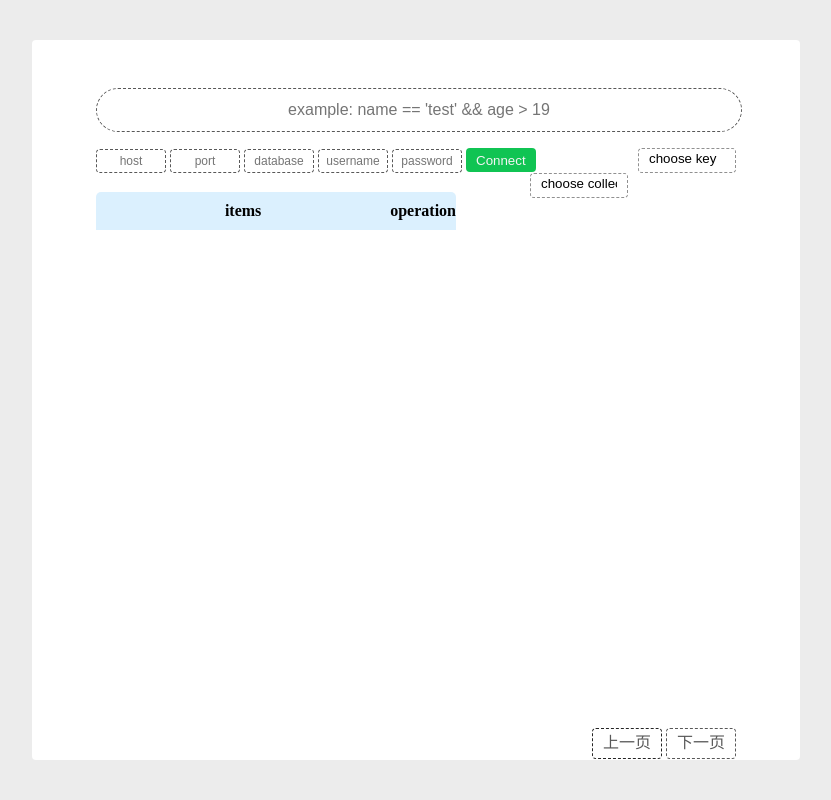
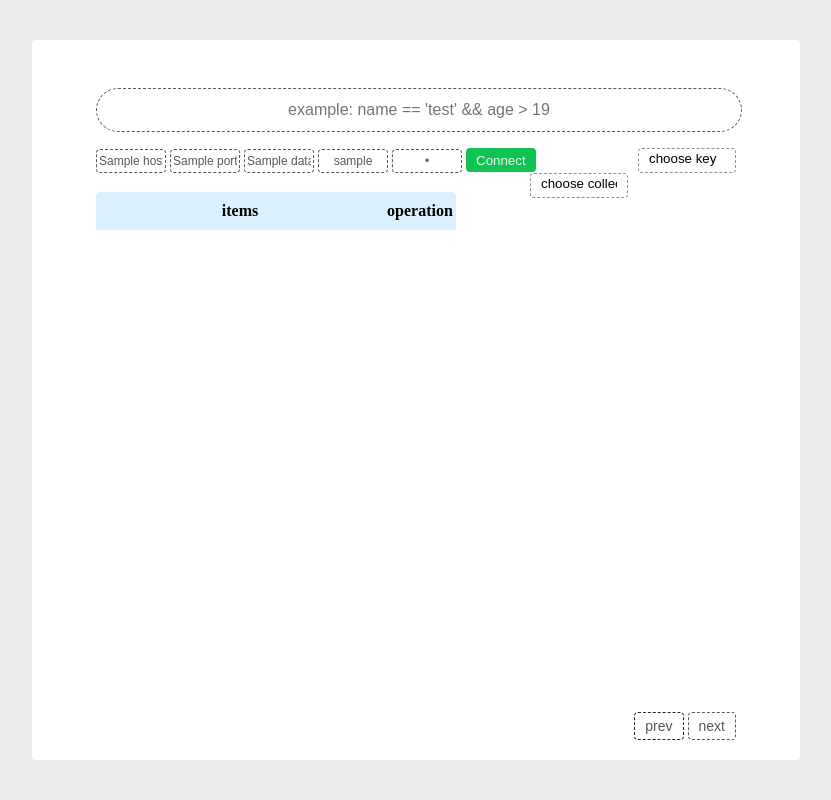
Before and after one commit to secoba/MongodbUI, a Django app: template templates/index.html in a window 1280 px wide. Shown: the whole page, without its empty margins (224-1055 px from the left). Run offline with Django 3.2, Linux system fonts and the light colour scheme; the template is opened without the code that fills it: most values are stand-ins (such as "Sample title", 1, 10 or a date in 2020); lists and menus that the app fills with data are empty; some libraries are stand-ins or nearby versions.

Commit message:
[+] update code

```diff
--- a/app/views/data.py
+++ b/app/views/data.py
@@ -48,7 +48,7 @@ def data_del(request):
 def data_list(request):
     """ data list with pagination """
     try:
-        size = 14
+        size = 15
         data = list()
         query = request.GET.get("query", "")
         page = int(request.GET.get("page", 0))
--- a/config.ini
+++ b/config.ini
@@ -1,4 +1,4 @@
 [web]
 host=0.0.0.0
 port=18080
-debug=true
+debug=false
--- a/statics/css/index.css
+++ b/statics/css/index.css
@@ -1,3 +1,4 @@
+
 html, body {
     width: 100%;
     height: 100%;
@@ -220,10 +221,11 @@ table tr:last-child td:last-child {
 .th-center {
     /*width: 75%;*/
     /*text-align: left;*/
+    width: 80%;
 }
 
 .th-right {
-    width: 15%;
+    width: 20%;
 }
 
 .data-list button {
@@ -279,7 +281,7 @@ table tr:last-child td:last-child {
 
 
 .pagination {
-    padding: 1em 4em 0 0;
+    padding: 0 4em 0 0;
     text-align: right;
     height: 4%;
 }
@@ -295,6 +297,7 @@ table tr:last-child td:last-child {
     cursor: pointer;
     background-color: #ffffff;
     border: 1px dashed #252525;
+    font-size: 14px;
 }
 
 .pagination > li:last-child > button, .pagination > li:last-child > span {
@@ -304,6 +307,7 @@ table tr:last-child td:last-child {
     cursor: pointer;
     background-color: #ffffff;
     border: 1px dashed #585858;
+    font-size: 14px;
 }
 
 .pagination > li:first-child > button:hover, .pagination > li:first-child > span:hover {
--- a/statics/js/index.js
+++ b/statics/js/index.js
@@ -95,7 +95,9 @@ $(".save-config").click(function () {
         "password": $("#password").val(),
     });
     alert(rst["msg"]);
-    window.location.href = "/"
+    if (rst["status"] === 0) {
+        window.location.href = "/"
+    }
 });
 
 
@@ -126,10 +128,10 @@ function getPageData(page, queryString) {
                 "</td>" +
                 "<td>" +
                 "<div class='operation'>" +
-                "<button class=\"view\" onclick=viewItem('" + value["_id"] + "')>查 看</button>" +
+                "<button class=\"view\" onclick=viewItem('" + value["_id"] + "')>view</button>" +
                 "</div>" +
                 "<div class='operation'>" +
-                "<button class=\"delete\"  onclick=delItem('" + value["_id"] + "')>删 除</button>" +
+                "<button class=\"delete\"  onclick=delItem('" + value["_id"] + "')>delete</button>" +
                 "</div>" +
                 "</td>" +
                 "</tr>"
--- a/templates/index.html
+++ b/templates/index.html
@@ -12,11 +12,11 @@
         <div class="search-form">
             <input type="text" placeholder="example: name == 'test' && age > 19" class="search-input" value="">
             <div class="info-div">
-                <input type="text" id="host" placeholder="host" class="info-input" value="">
-                <input type="text" id="port" placeholder="port" class="info-input" value="">
-                <input type="text" id="database" placeholder="database" class="info-input" value="">
-                <input type="text" id="username" placeholder="username" autocomplete="off" class="info-input" value="">
-                <input type="password" id="password" placeholder="password" autocomplete="off" class="info-input" value="">
+                <input type="text" id="host" placeholder="host" class="info-input" value="{{ host }}">
+                <input type="text" id="port" placeholder="port" class="info-input" value="{{ port }}">
+                <input type="text" id="database" placeholder="database" class="info-input" value="{{ database }}">
+                <input type="text" id="username" placeholder="username" autocomplete="off" class="info-input" value="{{ username }}">
+                <input type="password" id="password" placeholder="password" autocomplete="off" class="info-input" value="{{ password }}">
                 <button class="info-btn save-config">Connect</button>
                 <div class="select-div">
                     <select id="key-select">
@@ -57,10 +57,10 @@
     </div>
     <ul class="pagination">
         <li class="paginate_button previous">
-            <button id="prev_page" value="">上一页</button>
+            <button id="prev_page" value="">prev</button>
         </li>
         <li class="paginate_button next">
-            <button id="next_page" value="">下一页</button>
+            <button id="next_page" value="">next</button>
         </li>
     </ul>
 </div>
```
Also changed, not shown: app/views/config.py (+9 -5 lines), docker-compose.yml (added, +15 -0 lines), README.md, 5 other files.
